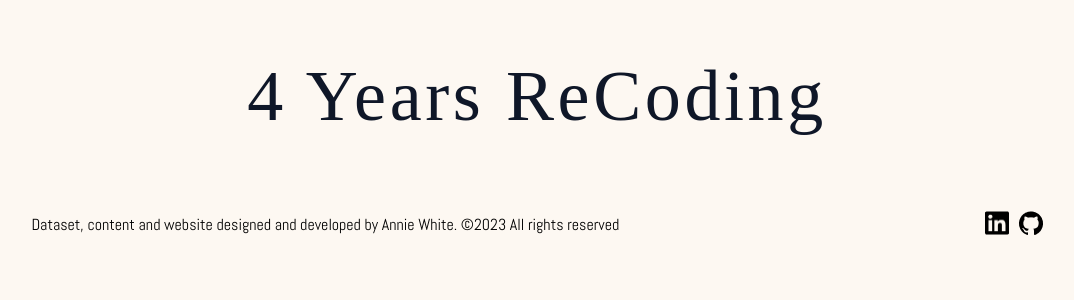
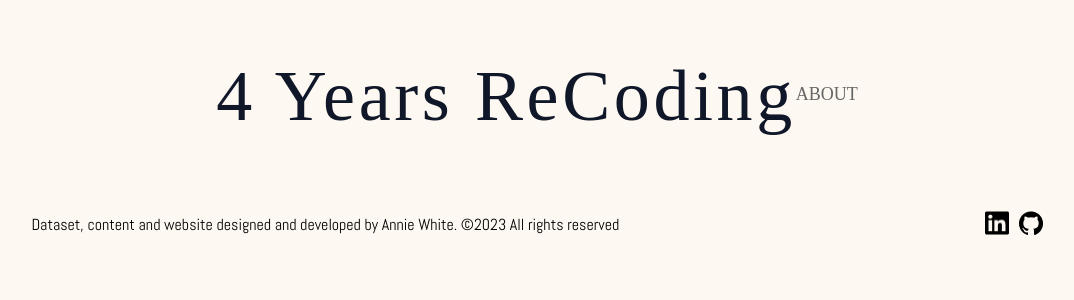
Before and after one commit to afw13/4yearsrecoding, a Django app: page /about/ in a window 1280 px wide. Shown: the part 141-441 px from the top of the page, without its empty margins (103-1177 px from the left). Run offline with Django 5.2, Linux system fonts and the light colour scheme; some web fonts are replaced.

Commit message:
change p to h1

```diff
--- a/website/pages/templates/about.html
+++ b/website/pages/templates/about.html
@@ -7,7 +7,8 @@
 {% endblock %}
 
 {% block heading %}
-    <p class="heading">4 Years ReCoding</p>
+    <h1 class="heading">4 Years ReCoding</h1>
+    <h2 class="subtitle">ABOUT</h2>  <!-- This will appear on a new line by default -->
 {% endblock %}
 
 {% block content %}
--- a/website/pages/templates/landing_page.html
+++ b/website/pages/templates/landing_page.html
@@ -31,7 +31,7 @@
             </header>
             <div class="label">
                 {% block heading %}
-                    <p class="heading">4 Years ReCoding: <br />An Alzheimer's Journey In Data</p>
+                    <h1 class="heading">4 Years ReCoding: <br />An Alzheimer's Journey In Data</h1>
                 {% endblock %}
             </div>
         </div>
--- a/website/static/css/about.css
+++ b/website/static/css/about.css
@@ -9,7 +9,9 @@
     color: #333;
   }
 
-  .about-subtitle {
-    font-size: 24px;
-    color: #666;
-  }
+.subtitle {
+  font-size: 18px;  /* smaller than the main heading */
+  color: #666;      /* less prominent color */
+  margin-top: 10px; /* space above the subtitle */
+  font-weight: normal;
+}
```
